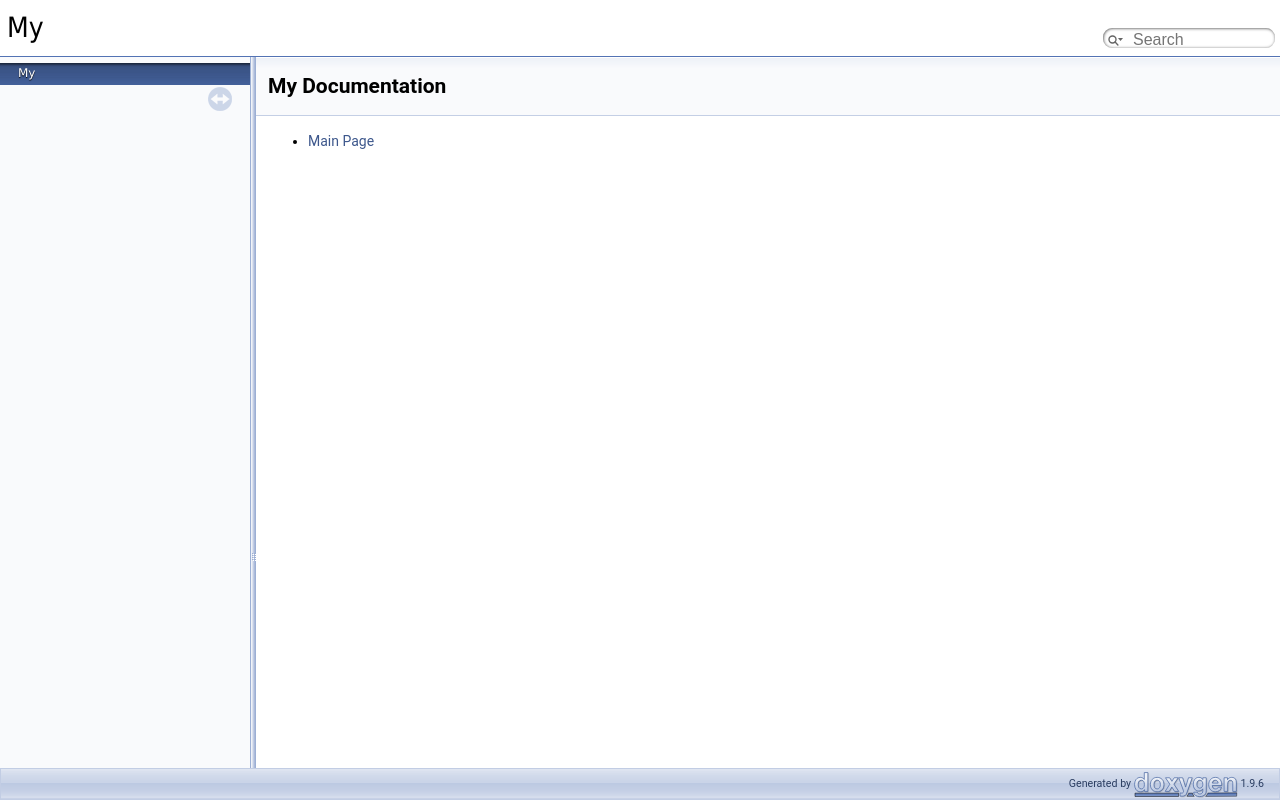
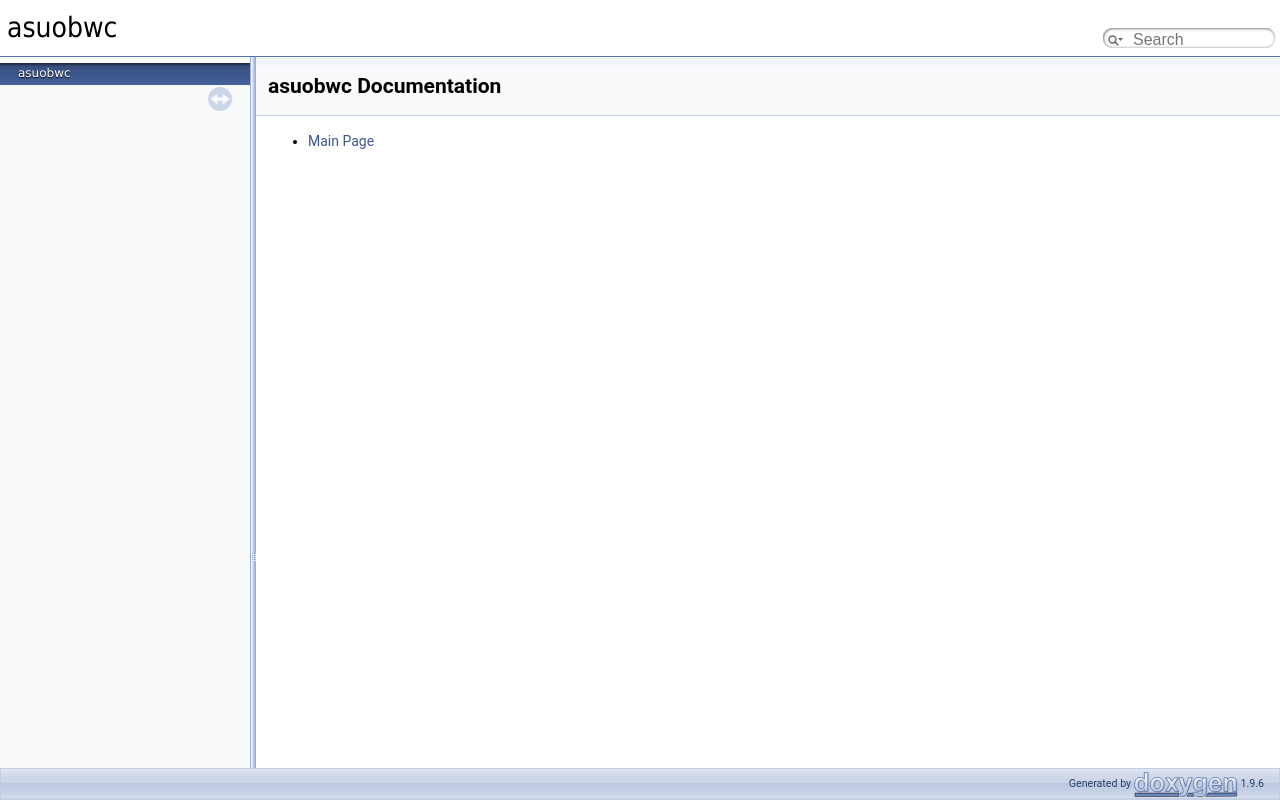
Before and after one commit to nishi-0831/GitTest, a plain HTML site: page index.html in a window 1280 px wide. Drawn offline with Linux system fonts and the light colour scheme.

Commit message:
Deploying to gh-pages from @ nishi-0831/GitTest@6a9dce61c008c7d645123d6670f615027bc3bcf8 🚀

```diff
--- a/index.html
+++ b/index.html
@@ -5,7 +5,7 @@
 <meta http-equiv="X-UA-Compatible" content="IE=11"/>
 <meta name="generator" content="Doxygen 1.9.6"/>
 <meta name="viewport" content="width=device-width, initial-scale=1"/>
-<title>My: Main Page</title>
+<title>asuobwc: Main Page</title>
 <link href="tabs.css" rel="stylesheet" type="text/css"/>
 <script type="text/javascript" src="jquery.js"></script>
 <script type="text/javascript" src="dynsections.js"></script>
@@ -30,7 +30,7 @@
  <tbody>
  <tr id="projectrow">
   <td id="projectalign">
-   <div id="projectname">My
+   <div id="projectname">asuobwc
    </div>
   </td>
     <td>        <div id="MSearchBox" class="MSearchBoxInactive">
@@ -95,7 +95,7 @@ $(document).ready(function(){initNavTree('index.html',''); initResizable(); });
 </div>
 
 <div class="header">
-  <div class="headertitle"><div class="title">My Documentation</div></div>
+  <div class="headertitle"><div class="title">asuobwc Documentation</div></div>
 </div><!--header-->
 <div class="contents">
 <ul><li><a href="index.html"><span>Main&#160;Page</span></a>
--- a/navtreedata.js
+++ b/navtreedata.js
@@ -24,7 +24,7 @@
 */
 var NAVTREE =
 [
-  [ "My", "index.html", ]
+  [ "asuobwc", "index.html", ]
 ];
 
 var NAVTREEINDEX =
```
